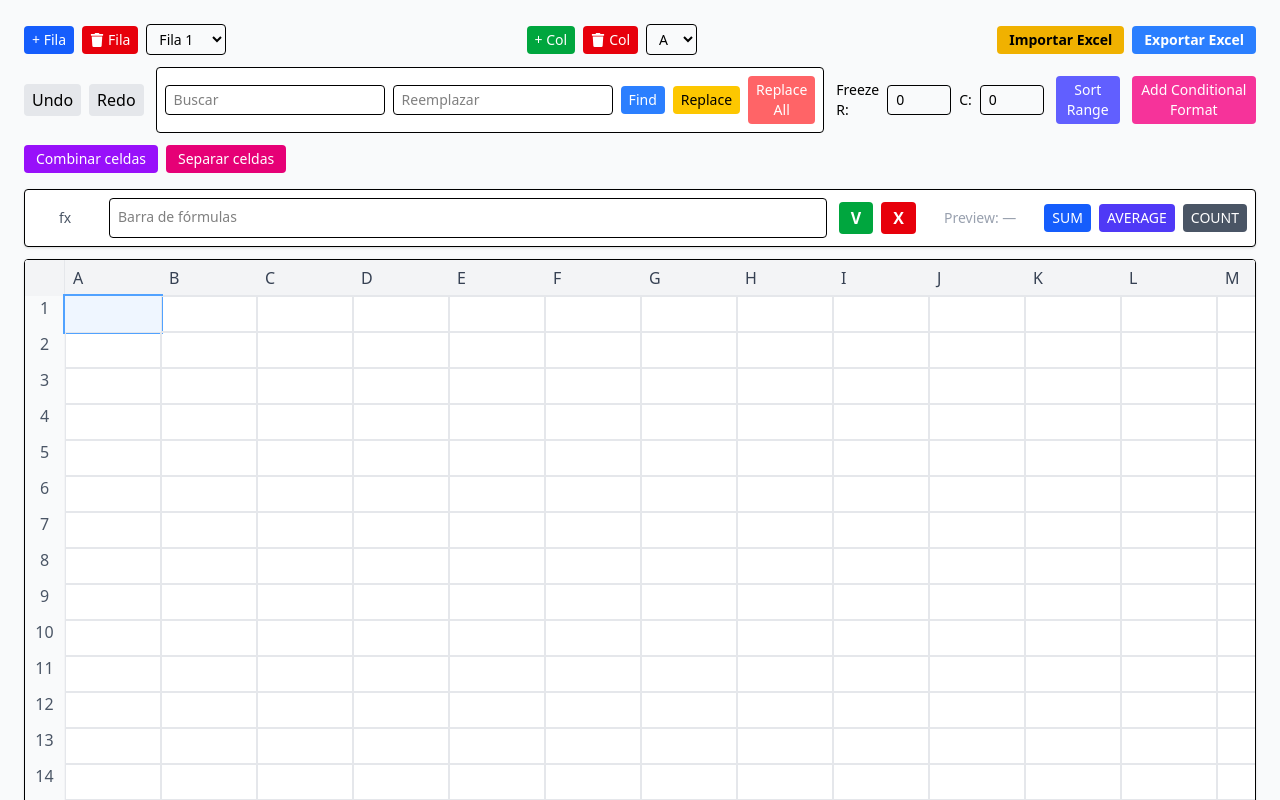
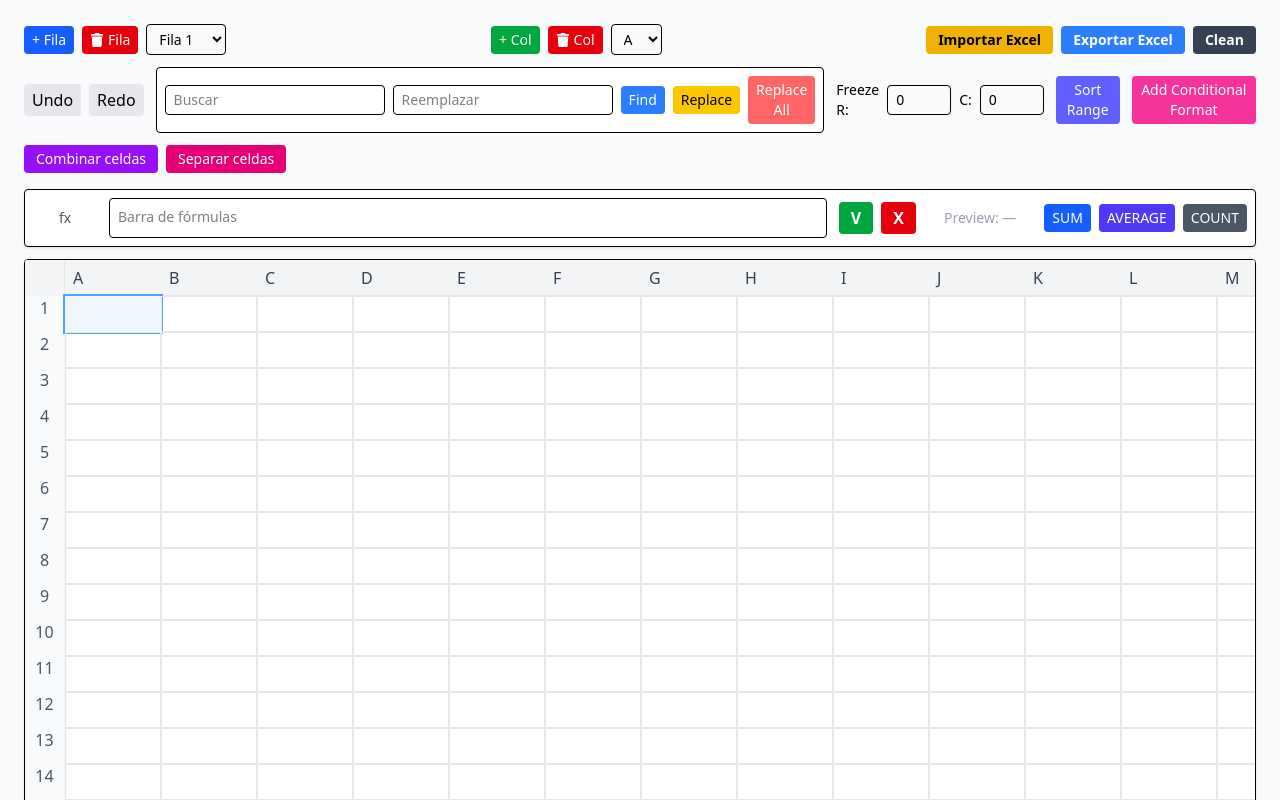
Before and after one commit to Tommyscripts/ExcelProject, a React (Vite) app in the folder ExcelProject/: page / in a window 1280 px wide. Shown: the top 800 px of the page. Built offline with nearby package versions, Linux system fonts and the light colour scheme; the HTML template or start-up script is replaced by a standard one.

Commit message:
feat: añadir funcionalidad para limpiar celdas seleccionadas o toda la hoja en el componente de Excel

```diff
--- a/ExcelProject/src/componente/excelcomponent.tsx
+++ b/ExcelProject/src/componente/excelcomponent.tsx
@@ -1005,6 +1005,63 @@ const ExcelComponent: React.FC = () => {
     XLSX.writeFile(wb, 'export.xlsx');
   };
 
+  // Limpia la selección actual o toda la hoja si no hay selección
+  const clearSelectedOrAll = () => {
+    console.debug('clearSelectedOrAll invoked', { selectionStart, selectionEnd, extraSelections, selected });
+    pushHistory();
+    setData(prev => {
+      const next = prev.map(r => [...r]);
+      // selección principal
+      if (selectionStart && selectionEnd) {
+        const r1 = Math.min(selectionStart.row, selectionEnd.row);
+        const r2 = Math.max(selectionStart.row, selectionEnd.row);
+        const c1 = Math.min(selectionStart.col, selectionEnd.col);
+        const c2 = Math.max(selectionStart.col, selectionEnd.col);
+        for (let rr = r1; rr <= r2; rr++) {
+          for (let cc = c1; cc <= c2; cc++) {
+            if (next[rr] && next[rr][cc] != null) next[rr][cc] = '';
+          }
+        }
+        // limpiar selección visual
+        setSelectionStart(null);
+        setSelectionEnd(null);
+        setExtraSelections([]);
+        setSelected(null);
+        return next;
+      }
+      // selecciones adicionales
+      if (extraSelections && extraSelections.length) {
+        for (const s of extraSelections) {
+          for (let rr = s.r1; rr <= s.r2; rr++) {
+            for (let cc = s.c1; cc <= s.c2; cc++) {
+              if (next[rr] && next[rr][cc] != null) next[rr][cc] = '';
+            }
+          }
+        }
+        setExtraSelections([]);
+        setSelected(null);
+        return next;
+      }
+      // celda individual seleccionada
+      if (selected) {
+        const { row, col } = selected;
+        if (next[row] && next[row][col] != null) next[row][col] = '';
+        setSelected(null);
+        return next;
+      }
+      // sin selección: confirmar y limpiar toda la hoja
+      if (!window.confirm('No hay selección. ¿Limpiar toda la hoja?')) return prev;
+      for (let rr = 0; rr < next.length; rr++) {
+        for (let cc = 0; cc < next[rr].length; cc++) next[rr][cc] = '';
+      }
+      setSelected(null);
+      setSelectionStart(null);
+      setSelectionEnd(null);
+      setExtraSelections([]);
+      return next;
+    });
+  };
+
   // aplicar estilos condicionales antes de render
   const computeCellStyles = (r:number,c:number) => {
     let style: React.CSSProperties = {};
@@ -1086,6 +1143,13 @@ const ExcelComponent: React.FC = () => {
             <button onClick={() => fileInputRef.current?.click()} className="bg-yellow-500 hover:bg-yellow-600 text-black font-semibold px-3 py-1 rounded text-sm">Importar Excel</button>
             <button onClick={exportToExcel} className="bg-blue-500 hover:bg-blue-600 text-white font-semibold px-3 py-1 rounded text-sm">Exportar Excel</button>
             <input ref={fileInputRef} type="file" accept=".xlsx,.xls,.csv" onChange={onFileInputChange} style={{ display: 'none' }} />
+            <button
+              onClick={() => clearSelectedOrAll()}
+              title="Limpiar celdas seleccionadas o toda la hoja"
+              className="bg-gray-700 hover:bg-gray-800 text-white font-semibold px-3 py-1 rounded text-sm"
+            >
+              Clean
+            </button>
           </div>
         </div>
 
```
